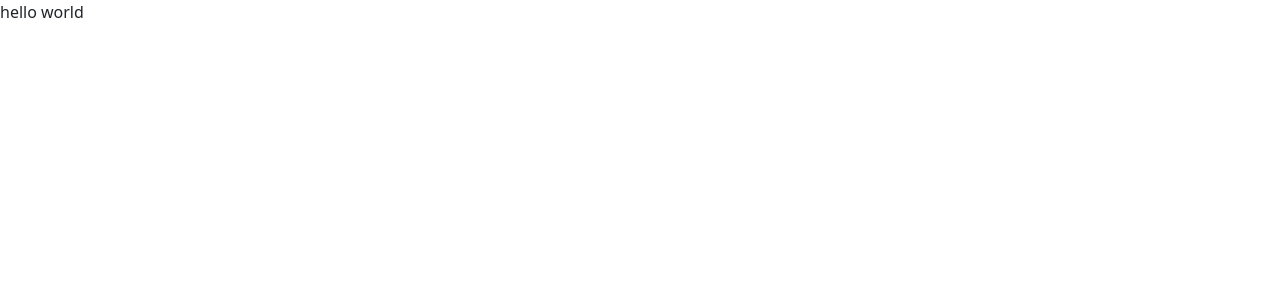
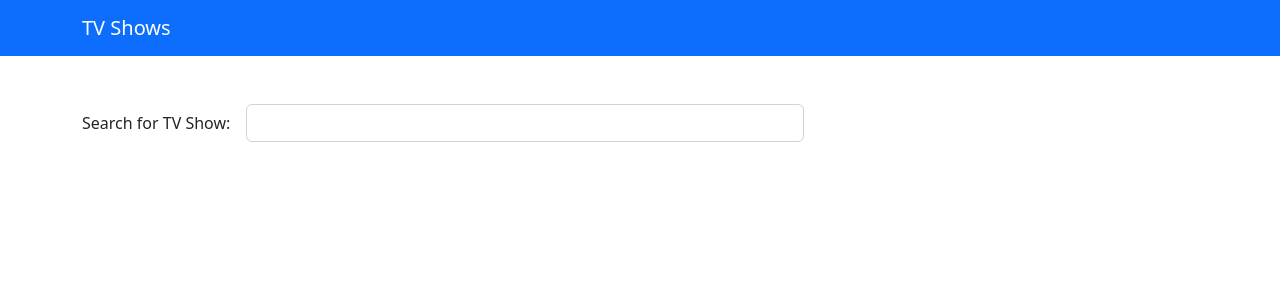
Before and after one commit to omurbekov-azamat/homework-69, a React (Create React App) app: page / in a window 1280 px wide. Shown: the top 300 px of the page. Built offline with nearby package versions, Linux system fonts and the light colour scheme.

Commit message:
created few components NavBar.tsx and SearchInput.tsx

```diff
--- a/src/App.tsx
+++ b/src/App.tsx
@@ -1,9 +1,12 @@
 import React from 'react';
+import NavBar from "./components/NavBar/NavBar";
+import SearchInput from "./components/SearchInput/SearchInput";
 
 function App() {
   return (
     <div>
-      hello world
+      <NavBar/>
+      <SearchInput/>
     </div>
   );
 }
--- /dev/null
+++ b/src/components/NavBar/NavBar.tsx
@@ -0,0 +1,13 @@
+import React from 'react';
+
+const NavBar: React.FC = () => {
+  return (
+    <div className='navbar navbar-expand-lg navbar-dark bg-primary'>
+      <div className='container'>
+        <span className='navbar-brand'>TV Shows</span>
+      </div>
+    </div>
+  );
+};
+
+export default NavBar;
--- /dev/null
+++ b/src/components/SearchInput/SearchInput.tsx
@@ -0,0 +1,17 @@
+import React from 'react';
+
+const SearchInput = () => {
+  return (
+    <div className='container mt-5 d-flex align-items-center'>
+      <label htmlFor="tv">Search for TV Show:</label>
+      <input
+        className='ms-3 form-control w-50'
+        id='tv'
+        name='tv'
+        type="text"
+      />
+    </div>
+  );
+};
+
+export default SearchInput;
```
